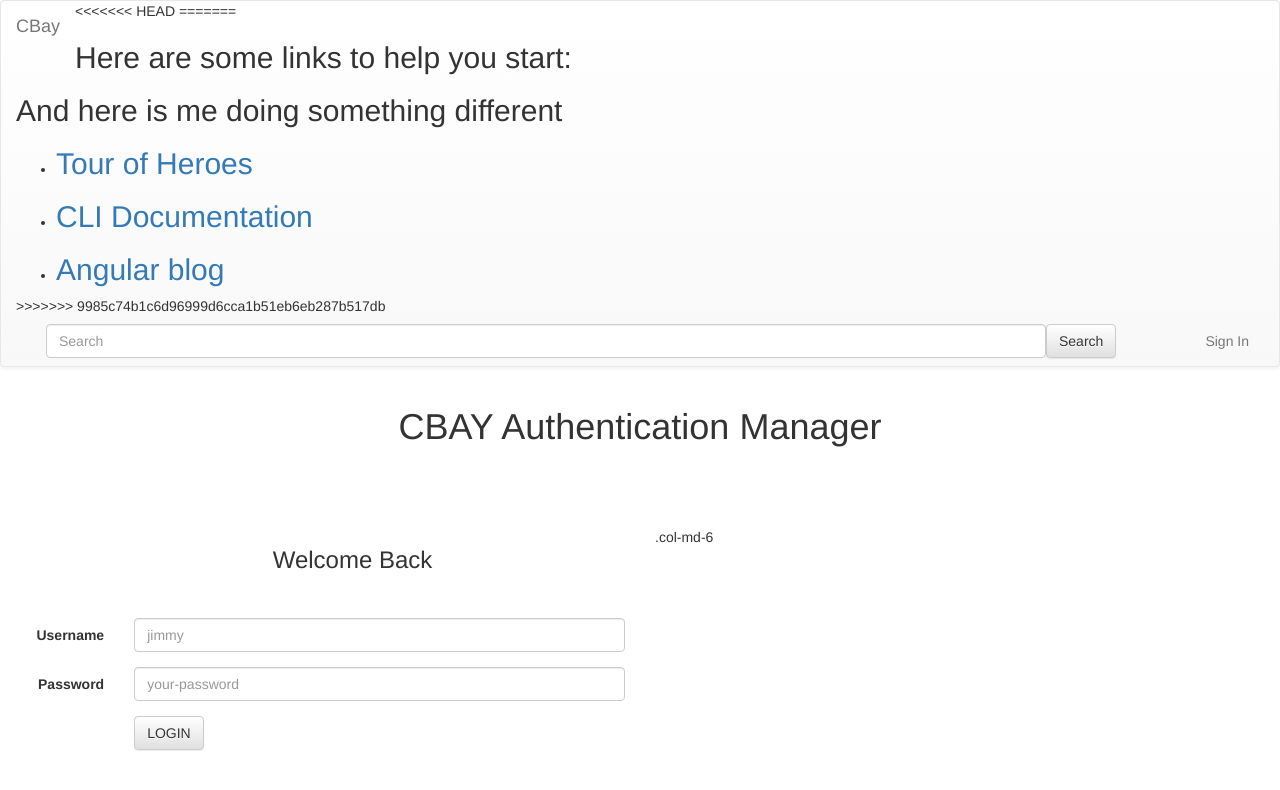
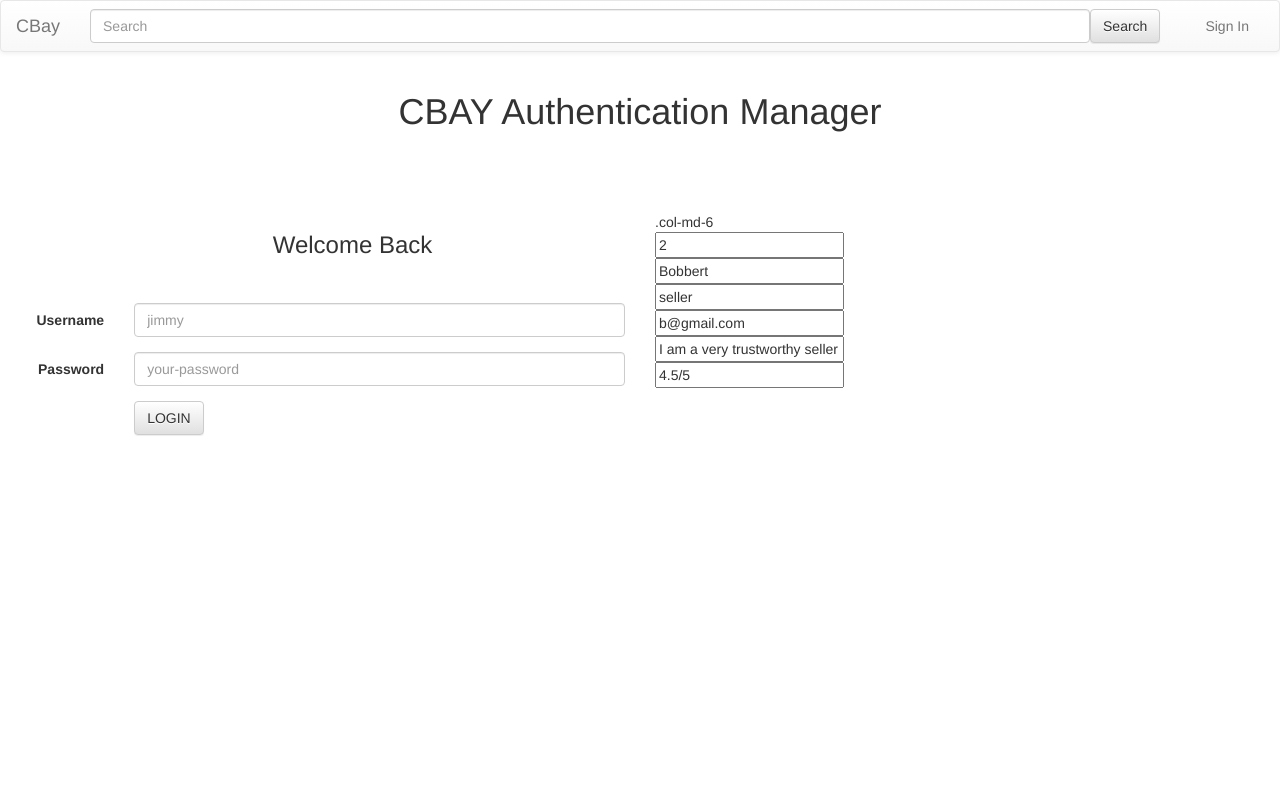
Before and after one commit to Lyndaxj9/CBay, an Angular app in the folder cbay-frontend/: page /angular/ in a window 1280 px wide. Shown: the top 790 px of the page. Built offline with nearby package versions, Linux system fonts and the light colour scheme.

Commit message:
working on entitydisplay and fixed parse error in index.html

```diff
--- a/cbay-frontend/src/app/app.component.html
+++ b/cbay-frontend/src/app/app.component.html
@@ -11,22 +11,6 @@
   </button>
   <a class="navbar-brand" href="#">CBay</a>
 </div>
-<<<<<<< HEAD
-=======
-<h2>Here are some links to help you start: </h2>
-<h2>And here is me doing something different</h2>
-<ul>
-  <li>
-    <h2><a target="_blank" rel="noopener" href="https://angular.io/tutorial">Tour of Heroes</a></h2>
-  </li>
-  <li>
-    <h2><a target="_blank" rel="noopener" href="https://github.com/angular/angular-cli/wiki">CLI Documentation</a></h2>
-  </li>
-  <li>
-    <h2><a target="_blank" rel="noopener" href="https://blog.angular.io/">Angular blog</a></h2>
-  </li>
-</ul>
->>>>>>> 9985c74b1c6d96999d6cca1b51eb6eb287b517db
 
 <!-- Collect the nav links, forms, and other content for toggling -->
 <div class="collapse navbar-collapse" id="bs-example-navbar-collapse-1">
@@ -75,6 +59,8 @@
             </div>
           </form>
       </div>
-      <div class="col-md-6">.col-md-6</div>
+      <div class="col-md-6">.col-md-6
+      <app-entity-display></app-entity-display>
+      </div>
   </div>
 </div>
--- a/cbay-frontend/src/app/app.component.ts
+++ b/cbay-frontend/src/app/app.component.ts
@@ -9,9 +9,9 @@ export class AppComponent implements OnInit {
   public password: string;
   public username: string;
   public confirm_password: string;
-  public type:string;
-  public email:string;
-  public url:string;
+  public type: string;
+  public email: string;
+  public url: string;
 
   constructor(public http: HttpClient) { }
 
@@ -19,12 +19,12 @@ export class AppComponent implements OnInit {
     this.password = '';
     this.confirm_password = '';
     this.username = '';
-    this.email = "";
-    this.url = `http://34.217.96.20:8089/CBay/rest/user/get`;
+    this.email = '';
+    this.url = `http://54.213.131.230:8089/CBay/rest/user/get`;
   }
 
-  login(){
-    this.type = "buyer";
+  login() {
+    this.type = 'buyer';
     console.log('username : ' + this.username);
     console.log('password : ' + this.password);
     console.log('type : ' + this.type);
--- a/cbay-frontend/src/app/app.module.ts
+++ b/cbay-frontend/src/app/app.module.ts
@@ -5,10 +5,14 @@ import { HttpClientModule } from '@angular/common/http';
 import { AppComponent } from './app.component';
 import { RouterModule } from '@angular/router';
 
+//Components
+import { EntityDisplayComponent } from './components/entitydisplay/entitydisplay.component';
+
 
 @NgModule({
   declarations: [
-    AppComponent
+    AppComponent,
+    EntityDisplayComponent
   ],
   imports: [
     BrowserModule,
--- /dev/null
+++ b/cbay-frontend/src/app/components/entitydisplay/entitydisplay.component.html
@@ -0,0 +1,12 @@
+<div>
+    <form *ngIf="canEdit; else elseBlock">
+        <div *ngFor="let x of dbresult">
+            <input type='text' value={{x}}>
+        </div>
+    </form>
+
+
+    <ng-template #elseBlock>
+        <p>{{data}}</p>
+    </ng-template>
+</div>
--- /dev/null
+++ b/cbay-frontend/src/app/components/entitydisplay/entitydisplay.component.ts
@@ -0,0 +1,14 @@
+import { Component } from '@angular/core';
+
+@Component({
+    selector: 'app-entity-display',
+    templateUrl: './entitydisplay.component.html'
+})
+
+export class EntityDisplayComponent {
+    data = 'name';
+    dbresult = [
+        2, 'Bobbert', 'seller', 'b@gmail.com', 'I am a very trustworthy seller', '4.5/5'
+    ]
+    canEdit: boolean = true;
+}
--- a/cbay-frontend/src/index.html
+++ b/cbay-frontend/src/index.html
@@ -9,7 +9,7 @@
   <!-- Latest compiled and minified CSS -->
   <link rel="stylesheet" href="https://maxcdn.bootstrapcdn.com/bootstrap/3.3.7/css/bootstrap.min.css" integrity="sha384-BVYiiSIFeK1dGmJRAkycuHAHRg32OmUcww7on3RYdg4Va+PmSTsz/K68vbdEjh4u" crossorigin="anonymous">
   <!-- Optional theme -->
-  <link rel="stylesheet" href="https://maxcdn.bootstrapcdn.com/bootstrap/3.3.7/css/bootstrap-theme.min.css" integrity="sha384-rHyoN1iRsVXV4nD0JutlnGaslCJuC7uwjduW9SVrLvRYooPp2bWYgmgJQIXwl/Sp" crossorigin="anonymous"
+  <link rel="stylesheet" href="https://maxcdn.bootstrapcdn.com/bootstrap/3.3.7/css/bootstrap-theme.min.css" integrity="sha384-rHyoN1iRsVXV4nD0JutlnGaslCJuC7uwjduW9SVrLvRYooPp2bWYgmgJQIXwl/Sp" crossorigin="anonymous">
   <!-- Latest compiled and minified JavaScript -->
   <script src="https://maxcdn.bootstrapcdn.com/bootstrap/3.3.7/js/bootstrap.min.js" integrity="sha384-Tc5IQib027qvyjSMfHjOMaLkfuWVxZxUPnCJA7l2mCWNIpG9mGCD8wGNIcPD7Txa" crossorigin="anonymous"></script>
 
```
Also changed, not shown: 1 other file (tests, documents, lock files or other folders).
